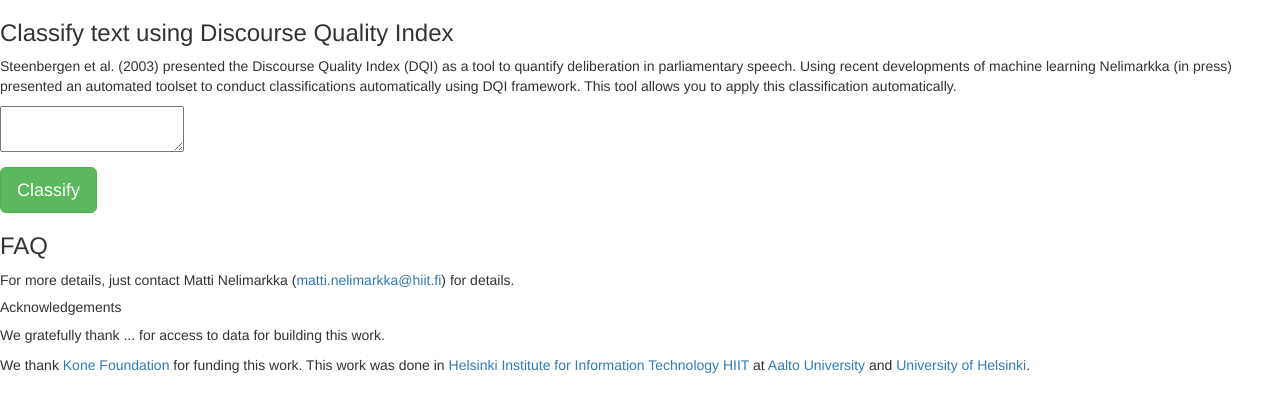
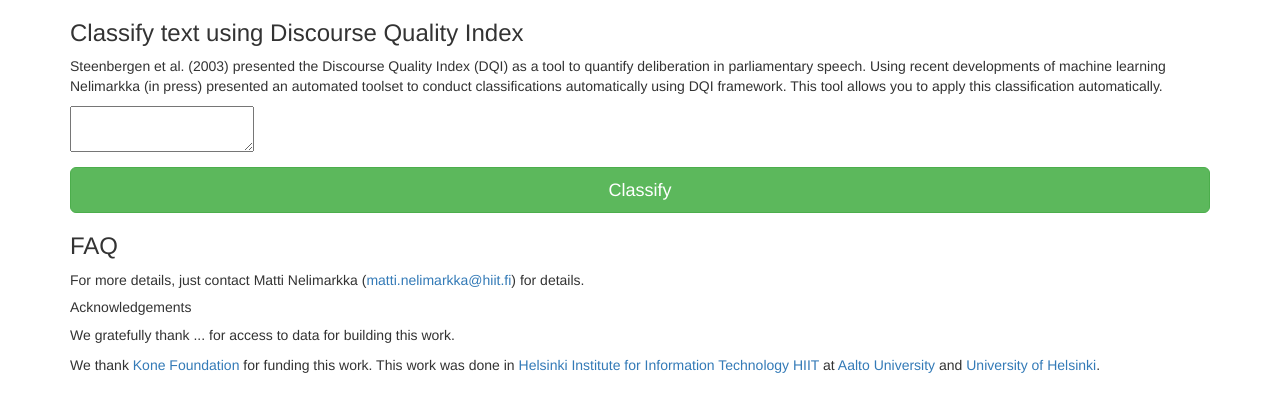
Before and after one commit to HIIT/deliberation-classifier, a plain HTML site: page app/static/index.html in a window 1280 px wide. Drawn offline with nearby package versions, Linux system fonts and the light colour scheme.

Commit message:
Make UI a bit cleaner

```diff
--- a/app/static/index.html
+++ b/app/static/index.html
@@ -14,6 +14,7 @@
     <![endif]-->
   </head>
   <body>
+    <div class="container">
 
     <h3>Classify text using Discourse Quality Index</h3>
 
@@ -32,7 +33,7 @@
       </div>
 
       <div>
-        <button id="demo" class="btn btn-lg btn-success">Classify</button>
+        <button id="demo" class="btn btn-lg btn-success btn-block">Classify</button>
       </div>
 
     </div>
@@ -69,5 +70,6 @@
         });
     </script>
 
+  </div>
   </body>
 </html>
```
